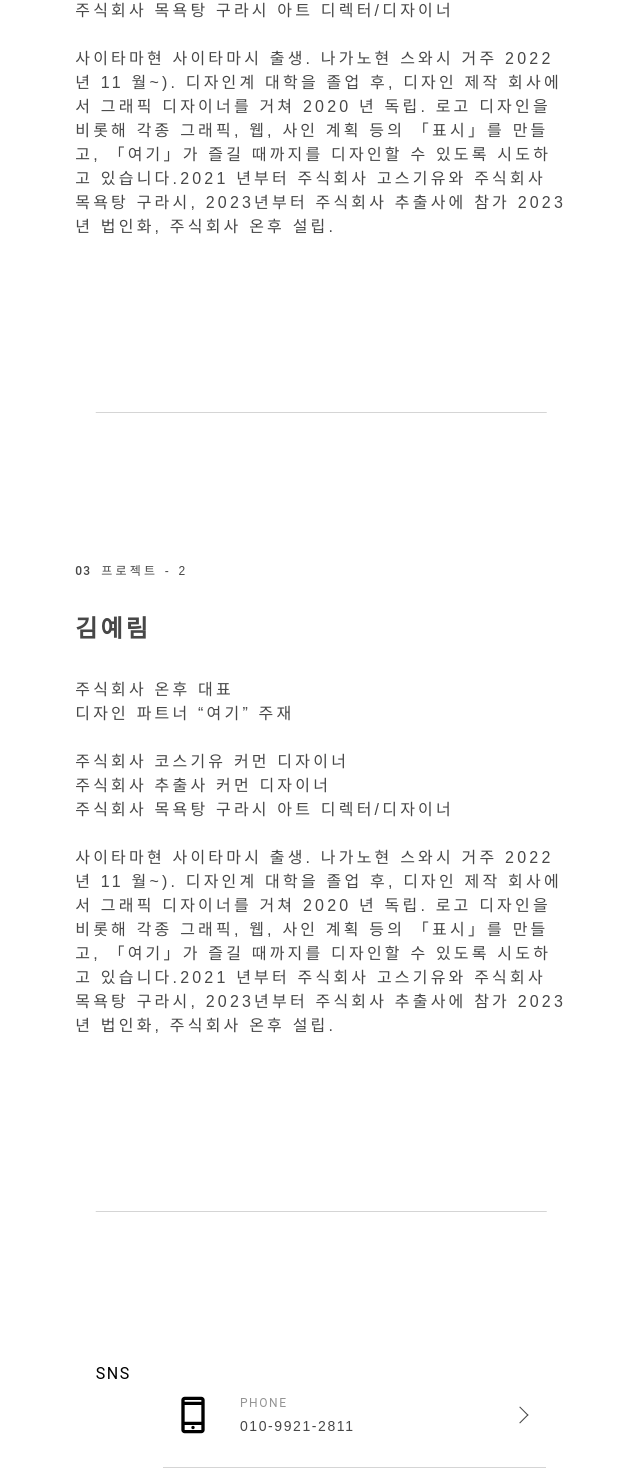
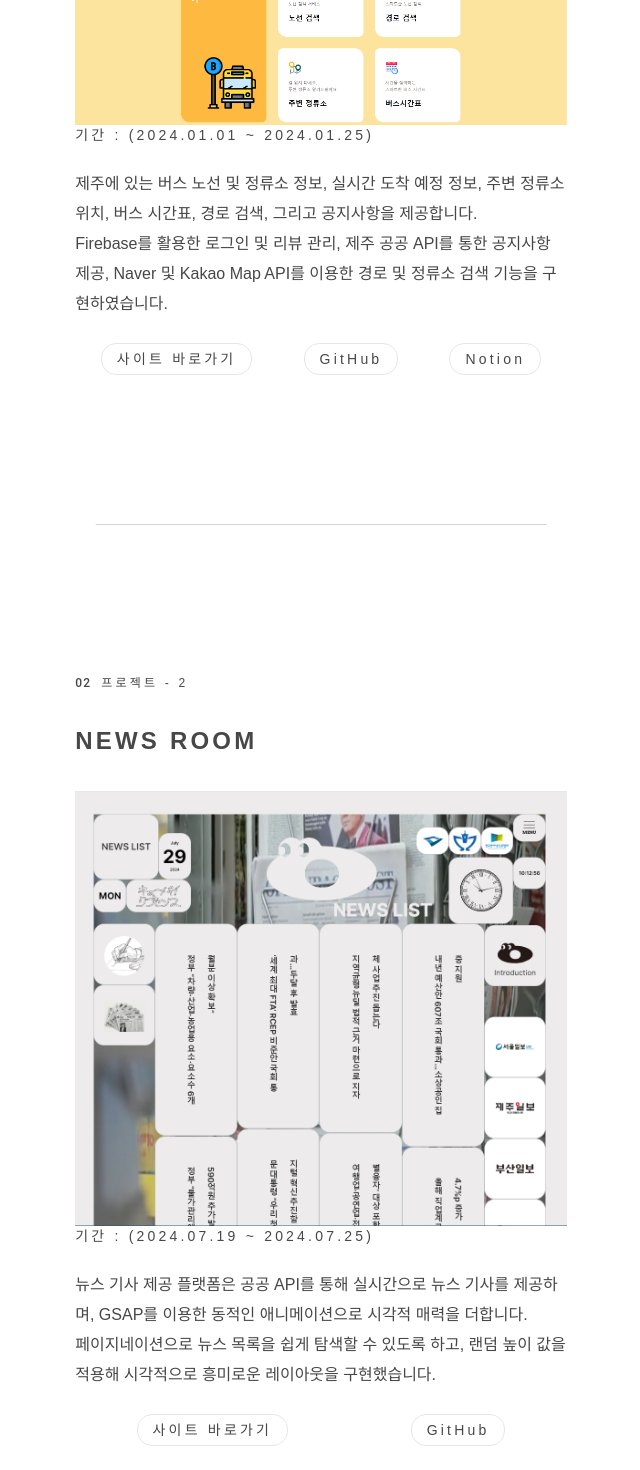
Before and after one commit to yerimk9/profile, a React (Create React App) app: page /home in a window 1280 px wide. Shown: the part 3820-5290 px from the top of the page, without its empty margins (639-1279 px from the left). Built offline with nearby package versions, Linux system fonts and the light colour scheme.

Commit message:
프로젝트 페이지 구현

```diff
--- a/src/index.css
+++ b/src/index.css
@@ -988,25 +988,29 @@ img {
     width: 40px !important;
   }
 }
-/* .skills-container {
+.project-content {
+  margin: 24px auto;
+  line-height: 30px;
+  letter-spacing: 0;
+}
+
+.project-links-container ul {
   display: flex;
   justify-content: space-around;
   align-items: center;
+}
+.project-links-container ul .project-link {
+  border: 1px solid #e6e6e6;
+  border-radius: 15px;
+  font-size: 14px;
+  line-height: 30px;
+  padding: 0 15px;
+}
+.project-links-container ul .project-link:hover {
+  background: #949494;
+  color: #fff;
+}
 
-  display: flex;
-  overflow-x: auto;
-  scroll-snap-type: x mandatory;
-  scrollbar-width: none;
-  -ms-overflow-style: none;
-  &::-webkit-scrollbar {
-    display: none;
-  }
-
-  section {
-    width: min(90%, 660px) !important;
-  }
-}
- */
 .logo-container {
   display: flex;
   align-items: center;
--- a/src/pages/MainPage.jsx
+++ b/src/pages/MainPage.jsx
@@ -17,6 +17,8 @@ import github from "../assets/svgs/github.svg";
 import notion from "../assets/pngs/notion.png";
 import visual_studio from "../assets/pngs/visual-studio.png";
 import npm from "../assets/pngs/npm.png";
+import jejuBus from "../assets/pngs/jejubus.png";
+import newsRoom from "../assets/pngs/newsroom.png";
 
 function MainPage() {
   const [currentImage, setCurrentImage] = useState(
@@ -362,32 +364,50 @@ function MainPage() {
                   <span className="num">02</span>
                   프로젝트 - 1
                 </p>
-                <p className="sec-heading">김예림</p>
+                <p className="sec-heading margin-0">JEJU BUS</p>
+                <img src={jejuBus} alt="jejuBus" />
                 <div className="sec-txt">
-                  <p className="p1">주식회사 온후 대표</p>
-                  <p className="p1">디자인 파트너 “여기” 주재</p>
-                  <p>&nbsp;</p>
-                  <p className="p1">주식회사 코스기유 커먼 디자이너</p>
-                  <p>주식회사 추출사 커먼 디자이너</p>
-                  <p className="p1">
-                    주식회사 목욕탕 구라시 아트 디렉터/디자이너
+                  <p className="text-sm">기간 : (2024.01.01 ~ 2024.01.25)</p>
+                  <p className="project-content">
+                    제주에 있는 버스 노선 및 정류소 정보, 실시간 도착 예정 정보,
+                    주변 정류소 위치, 버스 시간표, 경로 검색, 그리고 공지사항을
+                    제공합니다.
+                    <br />
+                    Firebase를 활용한 로그인 및 리뷰 관리, 제주 공공 API를 통한
+                    공지사항 제공, Naver 및 Kakao Map API를 이용한 경로 및
+                    정류소 검색 기능을 구현하였습니다.
                   </p>
-                  <p>&nbsp;</p>
-                  <p className="p1">
-                    사이타마현 사이타마시 출생. 나가노현 스와시 거주{" "}
-                    <span className="s1">2022</span>년{" "}
-                    <span className="s1">11</span> 월~). 디자인계 대학을 졸업
-                    후, 디자인 제작 회사에서 그래픽 디자이너를 거쳐{" "}
-                    <span className="s1">2020</span> 년 독립. 로고 디자인을
-                    비롯해 각종 그래픽, 웹, 사인 계획 등의 「표시」를 만들고,
-                    「여기」가 즐길 때까지를 디자인할 수 있도록 시도하고
-                    있습니다.
-                    <span className="s1">2021</span> 년부터 주식회사 고스기유와
-                    주식회사 목욕탕 구라시, 2023년부터 주식회사 추출사에 참가{" "}
-                    <span className="s1">2023</span> 년 법인화, 주식회사 온후
-                    설립.
-                  </p>
-                  <p>&nbsp;</p>
+                  <div className="project-links-container">
+                    <ul>
+                      <li className="project-link">
+                        <a
+                          href="https://jejubus-guide.vercel.app/"
+                          target="_blank"
+                          rel="noreferrer"
+                        >
+                          사이트 바로가기
+                        </a>
+                      </li>
+                      <li className="project-link">
+                        <a
+                          href="https://github.com/yerimk9/jejubus-guide"
+                          target="_blank"
+                          rel="noreferrer"
+                        >
+                          GitHub
+                        </a>
+                      </li>
+                      <li className="project-link">
+                        <a
+                          href="https://www.notion.so/70b3c54037684531b885cef3d85a8f68"
+                          target="_blank"
+                          rel="noreferrer"
+                        >
+                          Notion
+                        </a>
+                      </li>
+                    </ul>
+                  </div>
                 </div>
               </div>
             </div>
@@ -406,34 +426,42 @@ function MainPage() {
           <div className="inner-content">
             <div className="txt-wrap">
               <p className="sub-heading">
-                <span className="num">03</span>
+                <span className="num">02</span>
                 프로젝트 - 2
               </p>
-              <p className="sec-heading">김예림</p>
+              <p className="sec-heading margin-0">NEWS ROOM</p>
+              <img src={newsRoom} alt="jejuBus" />
               <div className="sec-txt">
-                <p className="p1">주식회사 온후 대표</p>
-                <p className="p1">디자인 파트너 “여기” 주재</p>
-                <p>&nbsp;</p>
-                <p className="p1">주식회사 코스기유 커먼 디자이너</p>
-                <p>주식회사 추출사 커먼 디자이너</p>
-                <p className="p1">
-                  주식회사 목욕탕 구라시 아트 디렉터/디자이너
+                <p className="text-sm">기간 : (2024.07.19 ~ 2024.07.25)</p>
+                <p className="project-content">
+                  뉴스 기사 제공 플랫폼은 공공 API를 통해 실시간으로 뉴스 기사를
+                  제공하며, GSAP를 이용한 동적인 애니메이션으로 시각적 매력을
+                  더합니다. <br />
+                  페이지네이션으로 뉴스 목록을 쉽게 탐색할 수 있도록 하고, 랜덤
+                  높이 값을 적용해 시각적으로 흥미로운 레이아웃을 구현했습니다.
                 </p>
-                <p>&nbsp;</p>
-                <p className="p1">
-                  사이타마현 사이타마시 출생. 나가노현 스와시 거주{" "}
-                  <span className="s1">2022</span>년{" "}
-                  <span className="s1">11</span> 월~). 디자인계 대학을 졸업 후,
-                  디자인 제작 회사에서 그래픽 디자이너를 거쳐{" "}
-                  <span className="s1">2020</span> 년 독립. 로고 디자인을 비롯해
-                  각종 그래픽, 웹, 사인 계획 등의 「표시」를 만들고, 「여기」가
-                  즐길 때까지를 디자인할 수 있도록 시도하고 있습니다.
-                  <span className="s1">2021</span> 년부터 주식회사 고스기유와
-                  주식회사 목욕탕 구라시, 2023년부터 주식회사 추출사에 참가{" "}
-                  <span className="s1">2023</span> 년 법인화, 주식회사 온후
-                  설립.
-                </p>
-                <p>&nbsp;</p>
+                <div className="project-links-container">
+                  <ul>
+                    <li className="project-link">
+                      <a
+                        href="https://news-room-self.vercel.app/"
+                        target="_blank"
+                        rel="noreferrer"
+                      >
+                        사이트 바로가기
+                      </a>
+                    </li>
+                    <li className="project-link">
+                      <a
+                        href="https://github.com/yerimk9/news-room"
+                        target="_blank"
+                        rel="noreferrer"
+                      >
+                        GitHub
+                      </a>
+                    </li>
+                  </ul>
+                </div>
               </div>
             </div>
           </div>
--- a/src/styles/pages/_mainpage.scss
+++ b/src/styles/pages/_mainpage.scss
@@ -344,22 +344,29 @@
   }
 }
 
-/* .skills-container {
-  display: flex;
-  justify-content: space-around;
-  align-items: center;
+.project-content {
+  margin: 24px auto;
+  line-height: 30px;
+  letter-spacing: 0;
+}
 
-  display: flex;
-  overflow-x: auto;
-  scroll-snap-type: x mandatory;
-  scrollbar-width: none;
-  -ms-overflow-style: none;
-  &::-webkit-scrollbar {
-    display: none;
-  }
+.project-links-container {
+  ul {
+    display: flex;
+    justify-content: space-around;
+    align-items: center;
 
-  section {
-    width: min(90%, 660px) !important;
+    .project-link {
+      border: 1px solid #e6e6e6;
+      border-radius: 15px;
+      font-size: 14px;
+      line-height: 30px;
+      padding: 0 15px;
+
+      &:hover {
+        background: #949494;
+        color: #fff;
+      }
+    }
   }
 }
- */
```
Also changed, not shown: src/assets/pngs/jejubus.png (added), src/assets/pngs/newsroom.png (added).
